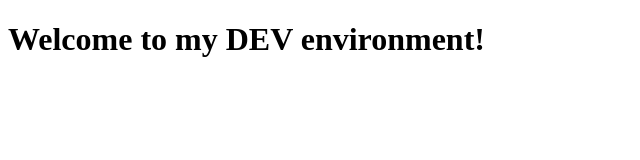
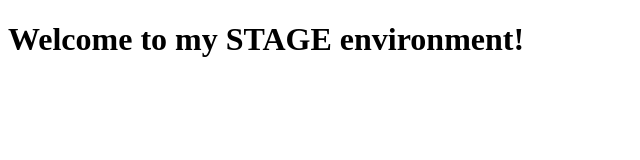
Before and after one commit to jdwlynx/simple-web-app, a plain HTML site: page index.html in a window 1280 px wide. Shown: the whole page, without its empty margins (0-640 px from the left). Drawn offline with Linux system fonts and the light colour scheme.

Commit message:
change to stage env

```diff
--- a/index.html
+++ b/index.html
@@ -4,6 +4,6 @@
         <title>My Cool Website</title>
     </head>
     <body>
-        <h1>Welcome to my DEV environment!</h1>
+        <h1>Welcome to my STAGE environment!</h1>
     </body>
 </html>
```
Also changed, not shown: 1 other file.
